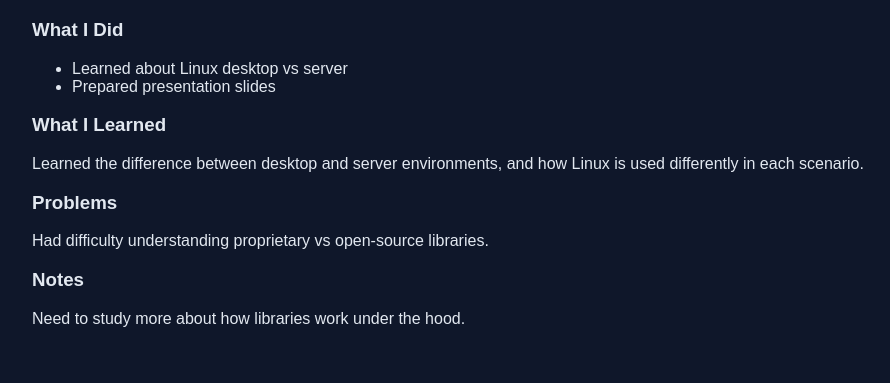
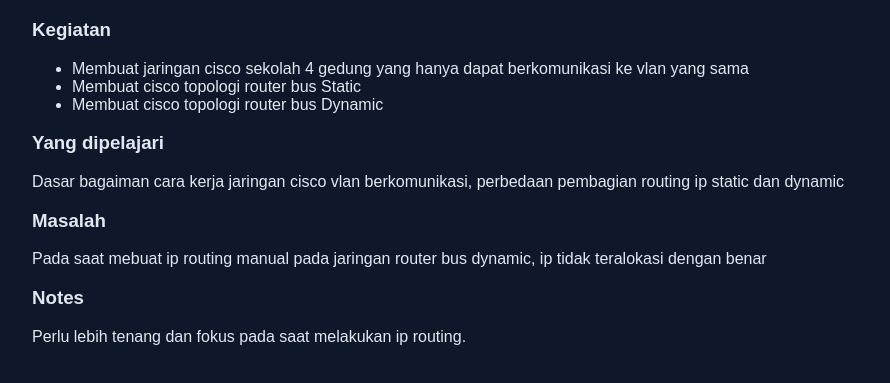
Before and after one commit to LanzxyLawliet/Website-Kegiatan-Magang, a plain HTML site: page logs/2026-04-09.html in a window 1280 px wide. Shown: the part 119-502 px from the top of the page, without its empty margins (8-898 px from the left). Drawn offline with Linux system fonts and the light colour scheme.

Commit message:
Committer: LANZX <lanzx@kali.lana>  Changes to be committed: 	modified:   logs/2026-04-09.html

```diff
--- a/logs/2026-04-09.html
+++ b/logs/2026-04-09.html
@@ -11,26 +11,26 @@
 
   <h1>April 9, 2026</h1>
 
-  <h3>What I Did</h3>
+  <h3>Kegiatan</h3>
   <ul>
-    <li>Learned about Linux desktop vs server</li>
-    <li>Prepared presentation slides</li>
+    <li>Membuat jaringan cisco sekolah 4 gedung yang hanya dapat berkomunikasi ke vlan yang sama</li>
+    <li>Membuat cisco topologi router bus Static</li>
+    <li>Membuat cisco topologi router bus Dynamic</li>
   </ul>
 
-  <h3>What I Learned</h3>
+  <h3>Yang dipelajari</h3>
   <p>
-    Learned the difference between desktop and server environments,
-    and how Linux is used differently in each scenario.
+    Dasar bagaiman cara kerja jaringan cisco vlan berkomunikasi, perbedaan pembagian routing ip static dan dynamic
   </p>
 
-  <h3>Problems</h3>
+  <h3>Masalah</h3>
   <p>
-    Had difficulty understanding proprietary vs open-source libraries.
+    Pada saat mebuat ip routing manual pada jaringan router bus dynamic, ip tidak teralokasi dengan benar
   </p>
 
   <h3>Notes</h3>
   <p>
-    Need to study more about how libraries work under the hood.
+    Perlu lebih tenang dan fokus pada saat melakukan ip routing.
   </p>
 
 </body>
```
